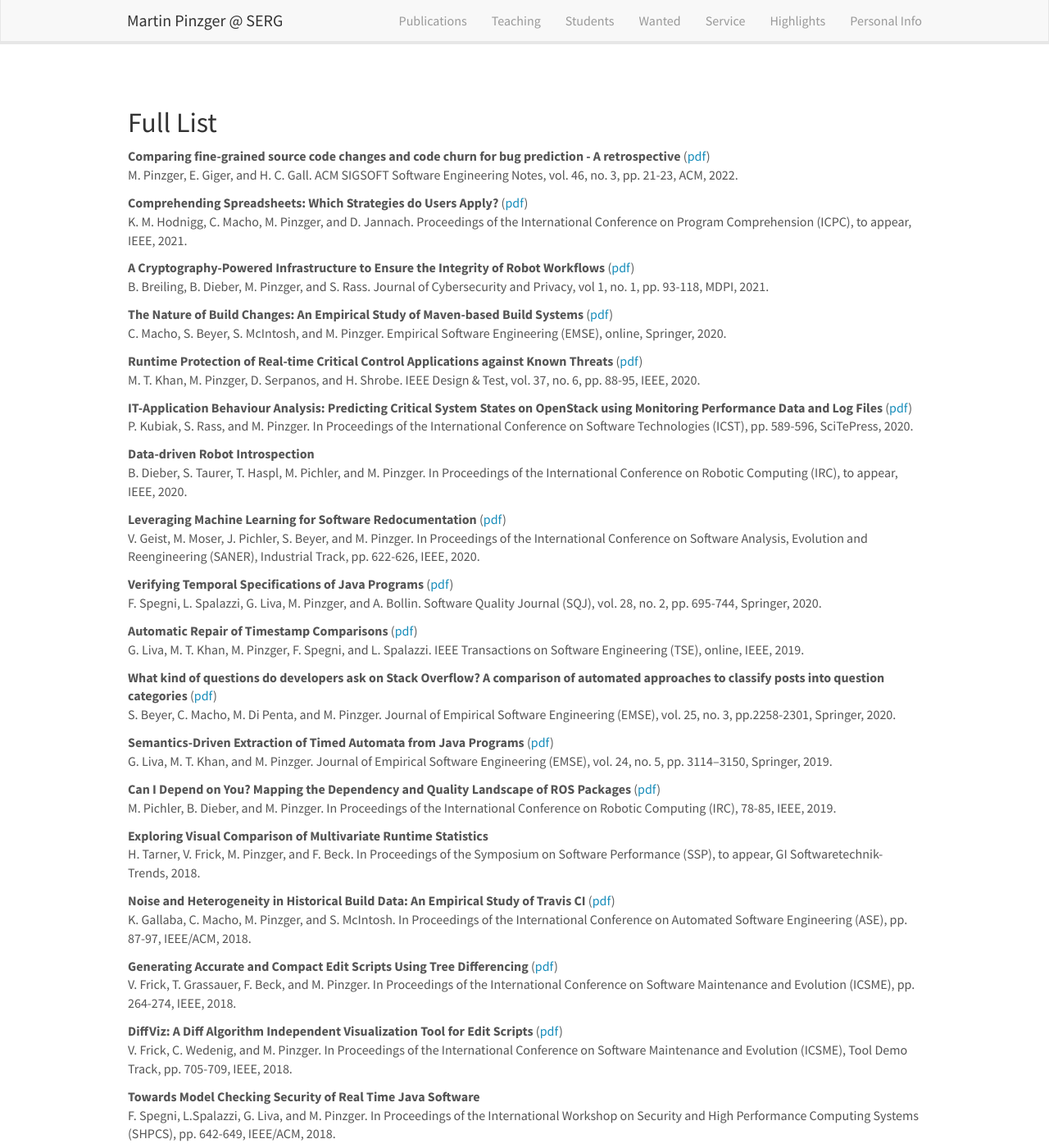
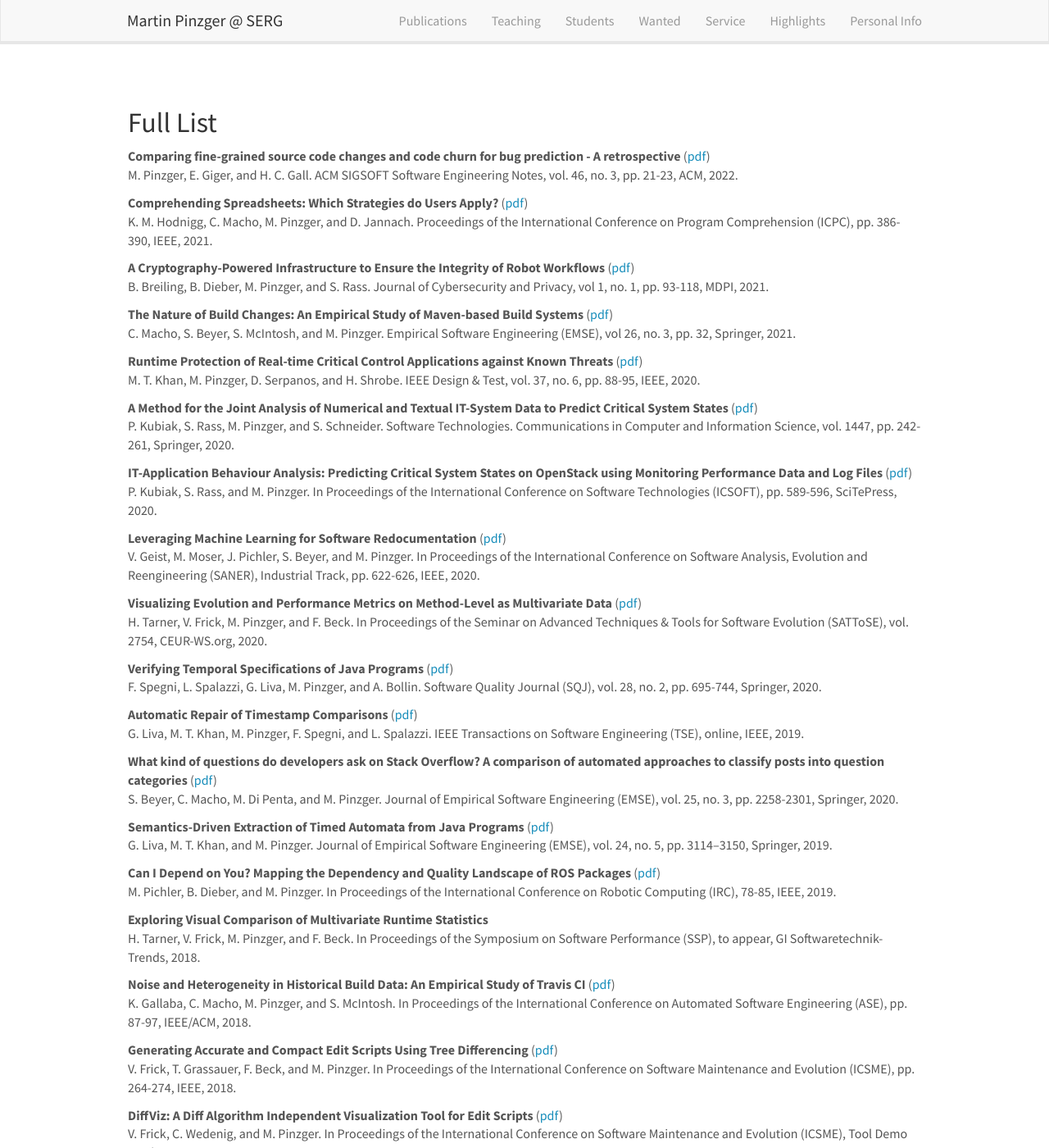
Before and after one commit to pinzger/pinzger.github.io, a Jekyll site: the page built from _pages/publications.md, in a window 1280 px wide and 1400 px high, scrolled down 1463 px. Shown: the whole window at 82% size. Built offline with Jekyll 4.4.1, drawn with Linux system fonts in a browser that asks for light colours; nearby versions of some CDN libraries.

Commit message:
added missing publications, updated few things

```diff
--- a/_data/publist.yml
+++ b/_data/publist.yml
@@ -15,7 +15,7 @@
   image:
   authors: K. M. Hodnigg, C. Macho, M. Pinzger, and D. Jannach
   proceedings: Proceedings of the International Conference on Program Comprehension (ICPC)
-  pages: to appear
+  pages: pp. 386-390
   publisher: IEEE
   year: 2021
   description:
@@ -23,7 +23,6 @@
     url: ../papers/Hodnigg2021-comprehending.pdf
     display: pdf
   highlight:
-
 
 - title: "A Cryptography-Powered Infrastructure to Ensure the Integrity of Robot Workflows"
   image:
@@ -42,9 +41,9 @@
   image:
   authors: C. Macho, S. Beyer, S. McIntosh, and M. Pinzger
   proceedings: Empirical Software Engineering (EMSE)
-  pages: online
+  pages: vol 26, no. 3, pp. 32
   publisher: Springer
-  year: 2020
+  year: 2021
   description: "This paper presents BUILDDIFF, an approach to extract detailed build changes from MAVEN build files and classify them into 143 change types. We then present two studies using the build changes extracted from 144 open source Java projects to study the frequency and time of build changes. The results show that the top-10 most frequent change types account for 51% of the build changes. Among them, changes to version numbers and changes to dependencies of the projects occur most frequently. We also observe frequently co-occurring changes, such as changes to the source code management definitions, and corresponding changes to the dependency management system and the dependency declaration. Furthermore, our results show that build changes frequently occur around release days. In particular, critical changes, such as updates to plu- gin configuration parts and dependency insertions, are performed before a release day."
   link:
     url: ../papers/Macho2021-buildchanges.pdf
@@ -64,10 +63,23 @@
     display: pdf
   highlight:
 
+- title: "A Method for the Joint Analysis of Numerical and Textual IT-System Data to Predict Critical System States"
+  image:
+  authors: P. Kubiak, S. Rass, M. Pinzger, and S. Schneider
+  proceedings: Software Technologies. Communications in Computer and Information Science
+  pages: vol. 1447, pp. 242-261
+  publisher: Springer
+  year: 2020
+  description:
+  link:
+    url: ../papers/Kubiak2020-pss.pdf
+    display: pdf
+  highlight:
+
 - title: "IT-Application Behaviour Analysis: Predicting Critical System States on OpenStack using Monitoring Performance Data and Log Files"
   image:
   authors: P. Kubiak, S. Rass, and M. Pinzger
-  proceedings: In Proceedings of the International Conference on Software Technologies (ICST)
+  proceedings: In Proceedings of the International Conference on Software Technologies (ICSOFT)
   pages: pp. 589-596
   publisher: SciTePress
   year: 2020
@@ -75,19 +87,6 @@
   link:
     url: ../papers/Kubiak2020-itm.pdf
     display: pdf
-  highlight:
-
-- title: "Data-driven Robot Introspection"
-  image:
-  authors: B. Dieber, S. Taurer, T. Haspl, M. Pichler, and M. Pinzger
-  proceedings: In Proceedings of the International Conference on Robotic Computing (IRC)
-  pages: to appear
-  publisher: IEEE
-  year: 2020
-  description:
-  link:
-    url:
-    display:
   highlight:
 
 - title: "Leveraging Machine Learning for Software Redocumentation"
@@ -100,6 +99,19 @@
   description:
   link:
     url: ../papers/Geist2020-redocu.pdf
+    display: pdf
+  highlight:
+
+- title: "Visualizing Evolution and Performance Metrics on Method-Level as Multivariate Data"
+  image:
+  authors: H. Tarner, V. Frick, M. Pinzger, and F. Beck
+  proceedings: In Proceedings of the Seminar on Advanced Techniques & Tools for Software Evolution (SATToSE)
+  pages: vol. 2754
+  publisher: CEUR-WS.org
+  year: 2020
+  description:
+  link:
+    url: ../papers/Tarner2020-sattose.pdf
     display: pdf
   highlight:
 
@@ -133,7 +145,7 @@
   image:
   authors: S. Beyer, C. Macho, M. Di Penta, and M. Pinzger
   proceedings: Journal of Empirical Software Engineering (EMSE)
-  pages: vol. 25, no. 3, pp.2258-2301
+  pages: vol. 25, no. 3, pp. 2258-2301
   publisher: Springer
   year: 2020
   description: "On question and answer sites, such as Stack Overflow (SO), developers use tags to label the content of a post and to support developers in question searching and browsing. However, these tags mainly refer to technological aspects instead of the purpose of the question. Tagging questions with their purpose can add a new dimension to the identification of discussed topics in posts on SO. In this paper, we aim at automating the classification of SO question posts into seven question categories. As a first step, we harmonized existing taxonomies of question categories and then, we manually classified 1,000 SO questions according to our new taxonomy. We then use this data set to automate the classification of posts using two approaches. The results show that using the regular expression approach, we can classify posts into the correct question category with an average precision and recall of 0.90, and an MCC of 0.68."
--- a/_pages/students.md
+++ b/_pages/students.md
@@ -30,7 +30,7 @@ I am having and had the privilege of supervising a number of PhD and Master stud
 * [Felienne Hermans](http://www.felienne.com/), Analyzing and Visualizing Spreadsheets, TU Delft, The Netherlands, defended in January, 2013
 
 #### PhD Committee Memberships / Reviewer
-* [Andreas Schörgenhumer](http://mevss.jku.at/?page_id=1647), Data Analysis and Error Analytics in Large-Scale Heterogeneous Software Systems, Johannes Kepler University Linz
+* [Andreas Schörgenhumer](http://mevss.jku.at/?page_id=1647), Data Analysis and Error Analytics in Large-Scale Heterogeneous Software Systems, Johannes Kepler University Linz, defended in August 2021
 * [Lin Bin](https://www.inf.usi.ch/phd/lin/index.html), Opinion Mining Aided Software Development, University of Lugano, defended in June 2020
 * [Daniel Kulesz](https://www.iste.uni-stuttgart.de/institute/team/Kulesz/), Spreadsheet Guardian: Ein Ansatz für die kontinuierliche Prüfung von gemeinschaftlich genutzten Spreadsheets (in German), Universität Stuttgart, defended in November 2019
 * Alexander Asp Bock, Declarative, Parallel Programming For End-User Development, ITU University of Copenhagen, defended in June 2019
@@ -52,11 +52,11 @@ I am having and had the privilege of supervising a number of PhD and Master stud
 * Guido Breitenhuber, Joanneum Research
 * Kevin van Dommele, Infineon
 * Christoph Wedenig, Dynatrace
-* Andreas Tscheinig, Dynatrace
 * Christof Bachmann, AAU-ZID
 
 #### Finished
 
+* Andreas Tscheinig, Advanced Analytics for Autonomous Cloud Delivery Operations, August 2021
 * Karin Wagner, Closing the Gap between Firmware Development and Integrated Test Development, June 2019
 * Thomas Grassauer, Studying Co-Evolution of Production and Test Code in .NET Open Source Projects, October 2016
 * Kavitha Shanmugam, Evolution of Custom SAP Applications (together with Infineon), September 2014
```
Also changed, not shown: 2 other files.
